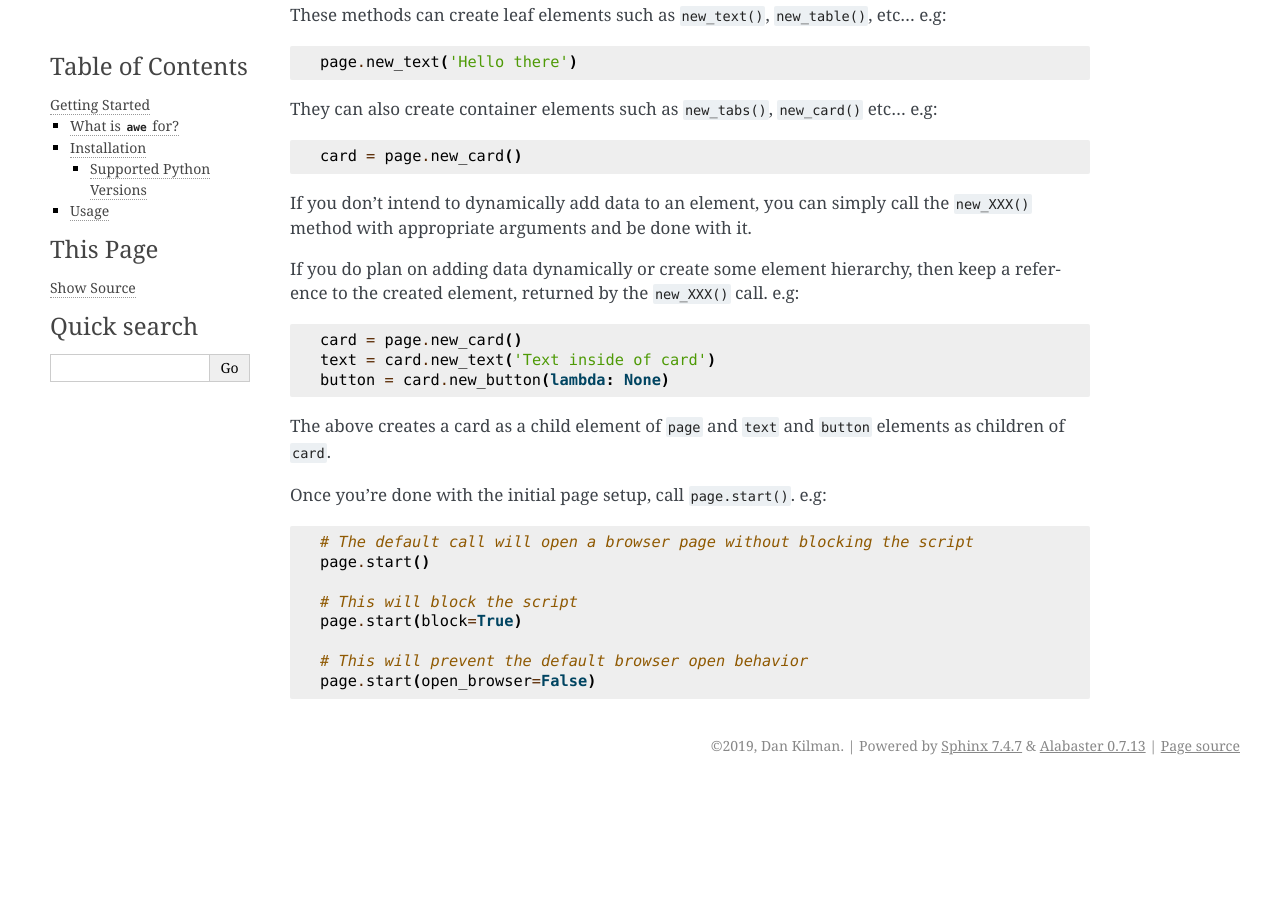
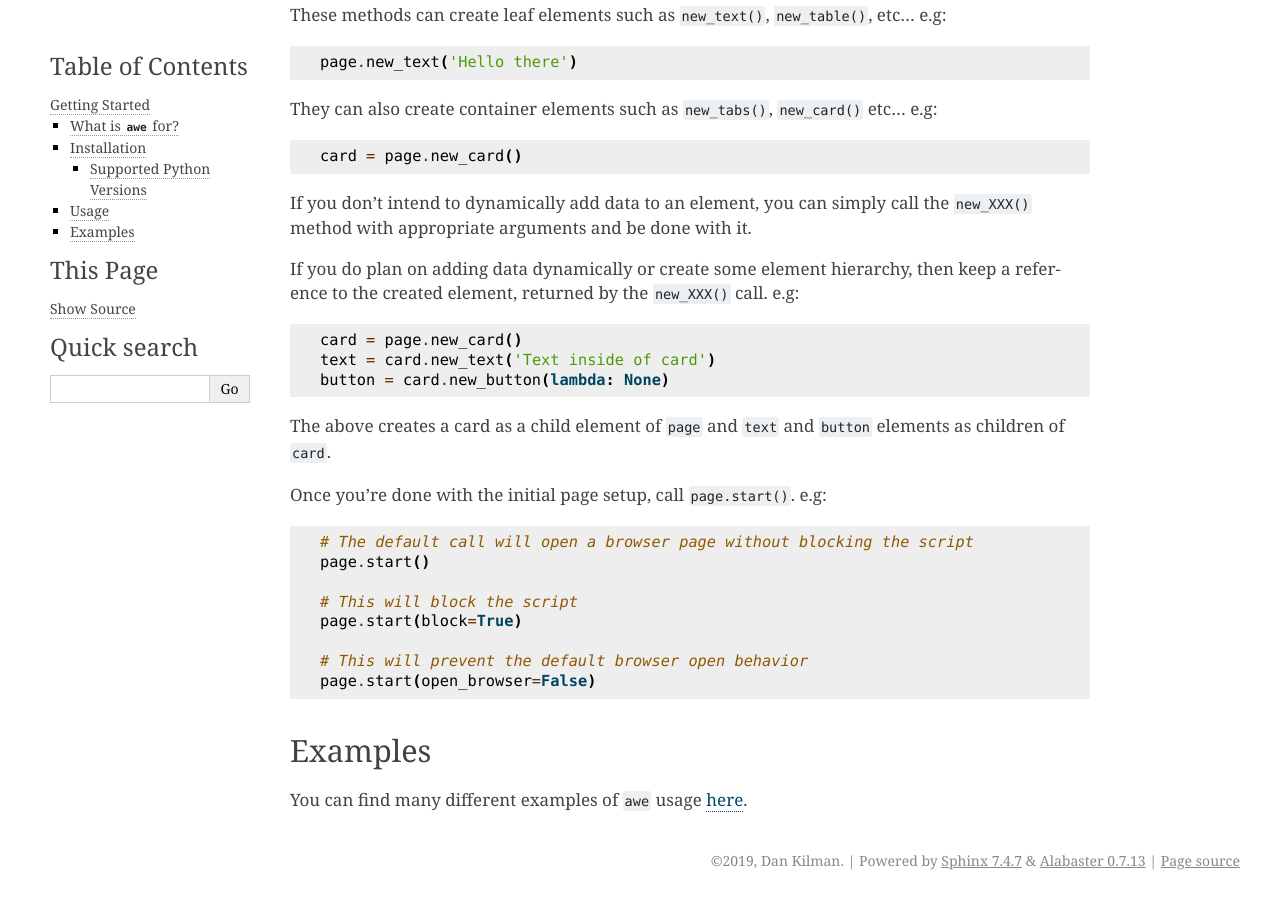
Before and after one commit to dankilman/awe, a Sphinx documentation site: the page built from docs/source/getting_started.rst, in a window 1280 px wide and 900 px high, scrolled down 1244 px. Built offline with Sphinx 7.4.7, drawn with Linux system fonts in a browser that asks for light colours; before the commit the page ends 2029 px from its top, so only the background shows below that.

Commit message:
add link to examples page in documentation [skip ci]

```diff
--- a/docs/source/getting_started.rst
+++ b/docs/source/getting_started.rst
@@ -92,3 +92,9 @@ Once you're done with the initial page setup, call ``page.start()``. e.g:
 
     # This will prevent the default browser open behavior
     page.start(open_browser=False)
+
+Examples
+--------
+
+You can find many different examples of ``awe`` usage
+`here <https://s3.amazonaws.com/awe-static-files/examples/examples_page.html>`_.
```
